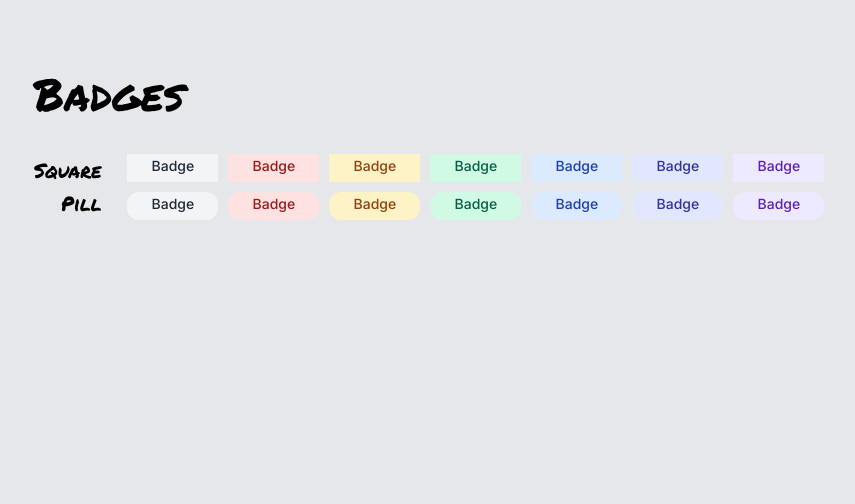
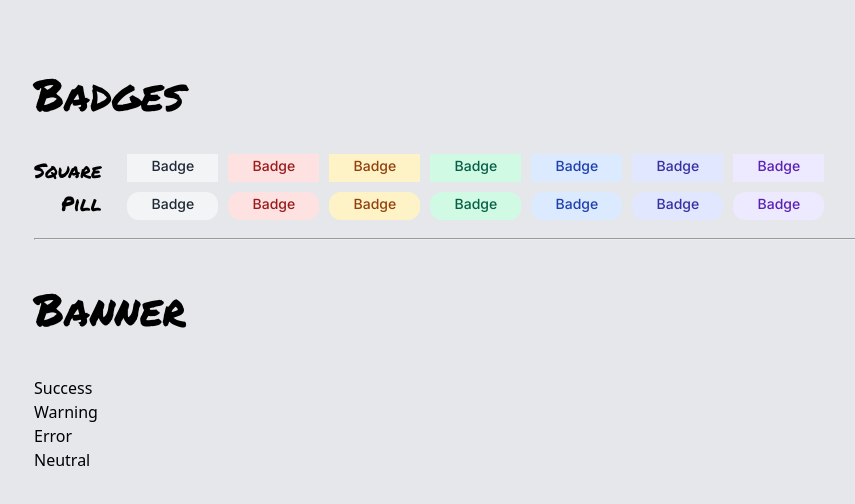
Before and after one commit to Petrasoderstrom1612/component-library, a React (Vite) app: page / in a window 1280 px wide. Shown: the top 504 px of the page, without its empty margins (6-861 px from the left). Built offline with nearby package versions, Linux system fonts and the light colour scheme.

Commit message:
css fixes for badges and starter for banners

```diff
--- a/src/App.jsx
+++ b/src/App.jsx
@@ -1,24 +1,40 @@
 import { useState } from "react";
 import Badge from "./Badges/Badge";
+import Banner from "./Banners.jsx/Banner";
 
 function App() {
   const colors = ["gray", "red", "yellow", "green", "blue", "indigo", "purple"];
 
   return (
     <>
+      <>
         <h1 className="h1-badges">Badges</h1>
         <div className="all-badges">
-      <div className="badges-h2-div">
+          <div>
             <h2 className="h2-badge">Square</h2>
             <h2 className="h2-badge">Pill</h2>
           </div>
           {colors.map((one) => (
             <div className="badges-div">
-          <Badge variant="squared" color={one}>Badge</Badge>
-          <Badge variant="rounded" color={one}>Badge</Badge>
+              <Badge variant="squared" color={one}>
+                Badge
+              </Badge>
+              <Badge variant="rounded" color={one}>
+                Badge
+              </Badge>
             </div>
           ))}
         </div>
+        <hr/>
+      </>
+
+      <>
+      <h2 className="h1-banners">Banner</h2>
+          <Banner>Success</Banner>
+          <Banner>Warning</Banner>
+          <Banner>Error</Banner>
+          <Banner>Neutral</Banner>
+      </>
     </>
   );
 }
--- /dev/null
+++ b/src/Banners.jsx/Banner.jsx
@@ -0,0 +1,11 @@
+import React from 'react'
+
+const Banner = ({children}) => {
+  return (
+    <div>
+      {children}
+    </div>
+  )
+}
+
+export default Banner
--- a/src/index.css
+++ b/src/index.css
@@ -29,6 +29,7 @@
   display: flex;
   flex-direction:row;
   gap: 10px;
+  flex-wrap: wrap;
 }
 
 .badges-div{
@@ -44,7 +45,6 @@
   padding-bottom: 2px;
   padding-left: 12px;
   opacity: 1;
-  /* border:1px solid black; */
   margin-bottom:10px;
   text-align: center;
   font-family: Inter;
@@ -98,6 +98,14 @@
   color:#9D174D;
   background-color: #FCE7F3;
 }
+
+.h1-banners{
+  font-family: Permanent Marker;
+  font-weight: 400;
+  font-size: 44.1px;
+  line-height: 63px;
+}
+
 
 
 
```
Lines whose indentation alone changed are shown as unchanged.
